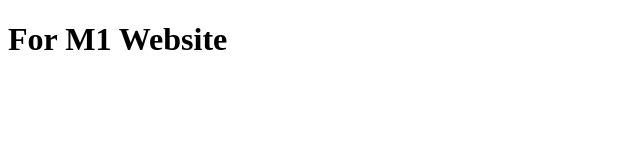
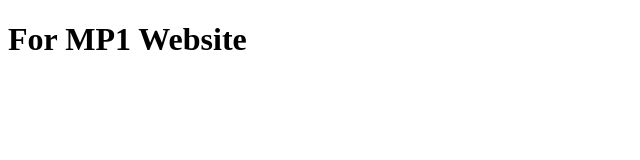
Before and after one commit to Phasifist15/MP1, a plain HTML site: page index.html in a window 1280 px wide. Shown: the whole page, without its empty margins (0-640 px from the left). Drawn offline with Linux system fonts and the light colour scheme.

Commit message:
modified:   index.html

```diff
--- a/index.html
+++ b/index.html
@@ -6,6 +6,6 @@
     <title>Document</title>
 </head>
 <body>
-    <h1>For M1 Website</h1>
+    <h1>For MP1 Website</h1>
 </body>
 </html>
```
